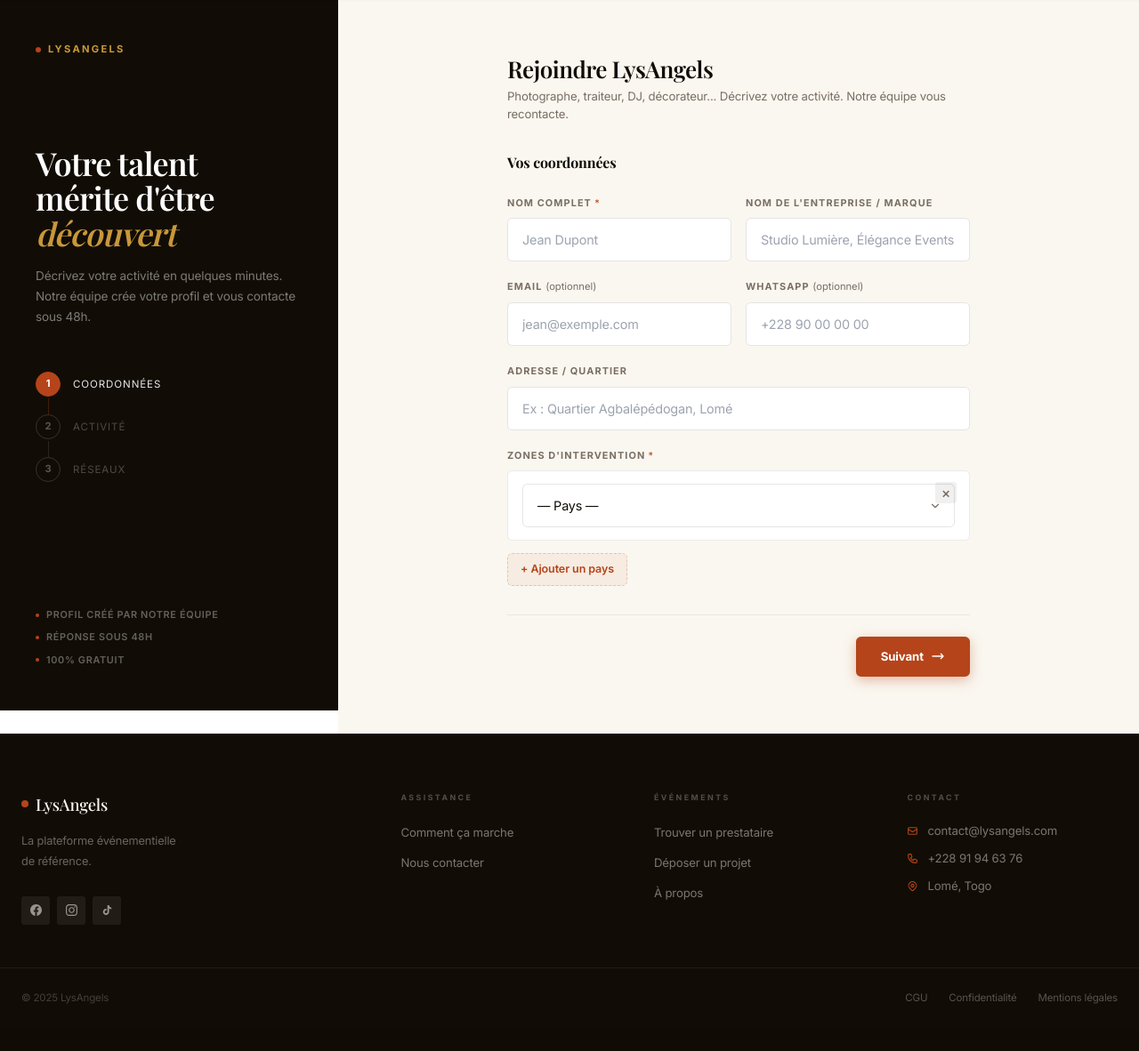
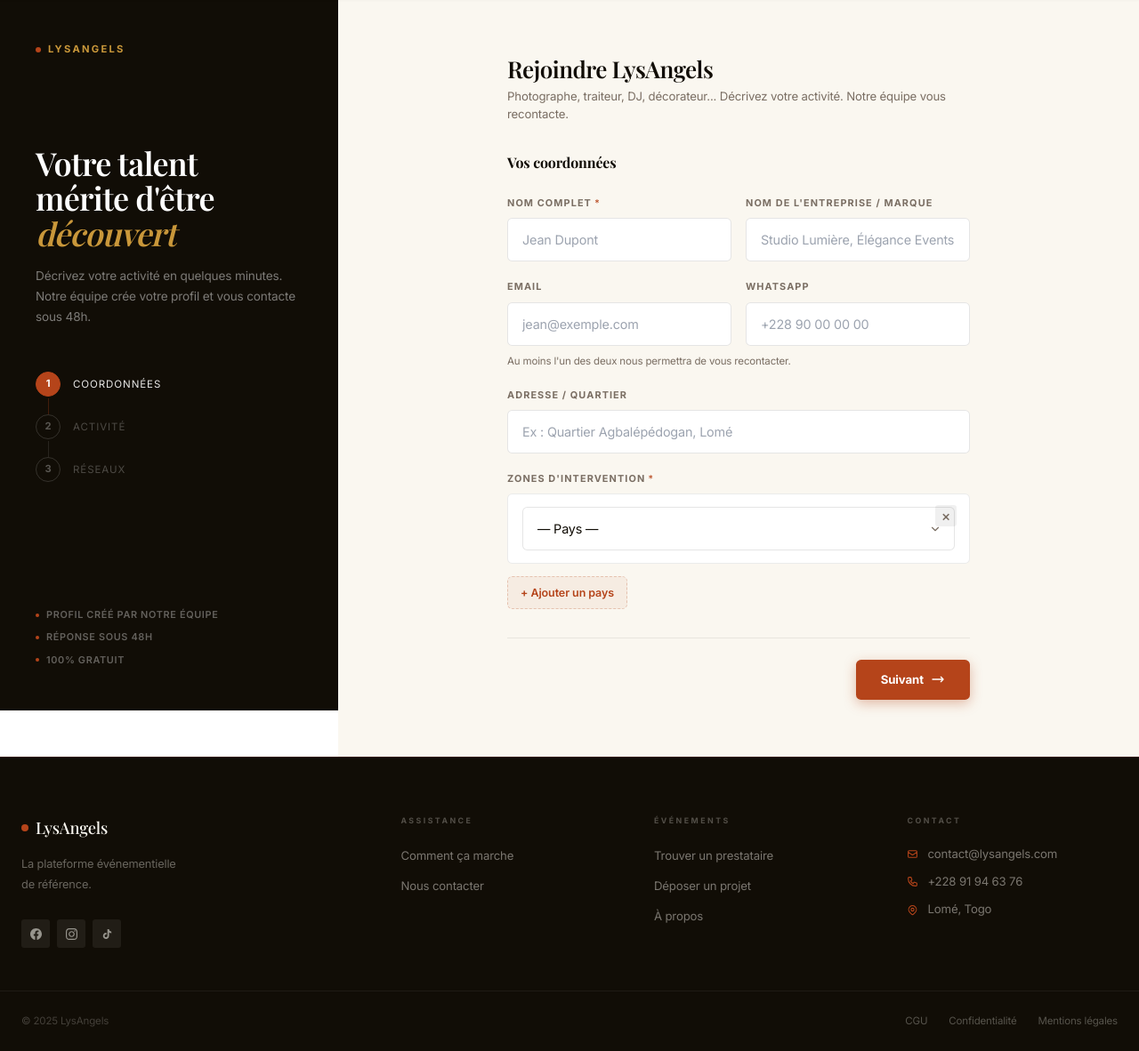
Before and after one commit to deSully/lysangels, a Django app: page /vendors/devenir-prestataire/ in a window 1280 px wide. Shown: the part 66-1248 px from the top of the page at 89% size. Before the commit the page ends 1195 px from the top, so only its background shows below. Run offline with Django 5.2, Linux system fonts and the light colour scheme; data that the repository does not hold is empty; parts of the project's set-up code (start-up, migrations or seed data) failed here and were passed over; some libraries are stand-ins or nearby versions.

Commit message:
fix(forms): retire "(optionnel)" des contacts, ajoute aide contextuelle subtile

```diff
--- a/templates/projects/project_create.html
+++ b/templates/projects/project_create.html
@@ -409,7 +409,8 @@
                             {{ form.contact_phone }}
                         </div>
                     </div>
-                    <p class="inline-error" id="err-contact-required">Veuillez renseigner au moins un moyen de contact : email ou téléphone.</p>
+                    <p style="font-size:.72rem; color:var(--muted); margin-top:.5rem;">Au moins l'un des deux nous permettra de vous recontacter rapidement.</p>
+                    <p class="inline-error" id="err-contact-required" style="margin-top:.25rem;">Veuillez renseigner au moins un moyen de contact : email ou téléphone.</p>
 
                     <div class="form-nav">
                         <span></span>
--- a/templates/vendors/vendor_signup.html
+++ b/templates/vendors/vendor_signup.html
@@ -403,16 +403,17 @@
 
                     <div class="grid grid-cols-1 sm:grid-cols-2 gap-4">
                         <div class="form-group" style="margin-bottom:0;">
-                            <label class="form-label">Email <span style="font-weight:400;text-transform:none;letter-spacing:0;font-size:.7rem;">(optionnel)</span></label>
+                            <label class="form-label">Email</label>
                             <input type="email" name="email" value="{{ request.POST.email|default:'' }}" placeholder="jean@exemple.com" id="id_email">
                             <p class="inline-error" id="err-email">Format email invalide.</p>
                         </div>
                         <div class="form-group" style="margin-bottom:0;">
-                            <label class="form-label">WhatsApp <span style="font-weight:400;text-transform:none;letter-spacing:0;font-size:.7rem;">(optionnel)</span></label>
+                            <label class="form-label">WhatsApp</label>
                             <input type="text" name="whatsapp" value="{{ request.POST.whatsapp|default:'' }}" placeholder="+228 90 00 00 00" id="id_whatsapp">
                         </div>
                     </div>
-                    <p class="inline-error" id="err-contact-required" style="margin-top:.5rem;">Renseignez au moins un moyen de contact : email ou WhatsApp.</p>
+                    <p style="font-size:.72rem; color:var(--muted); margin-top:.5rem;">Au moins l'un des deux nous permettra de vous recontacter.</p>
+                    <p class="inline-error" id="err-contact-required" style="margin-top:.25rem;">Renseignez au moins un moyen de contact : email ou WhatsApp.</p>
 
                     <div class="form-group" style="margin-top:1.25rem;">
                         <label class="form-label">Adresse / Quartier</label>
```
